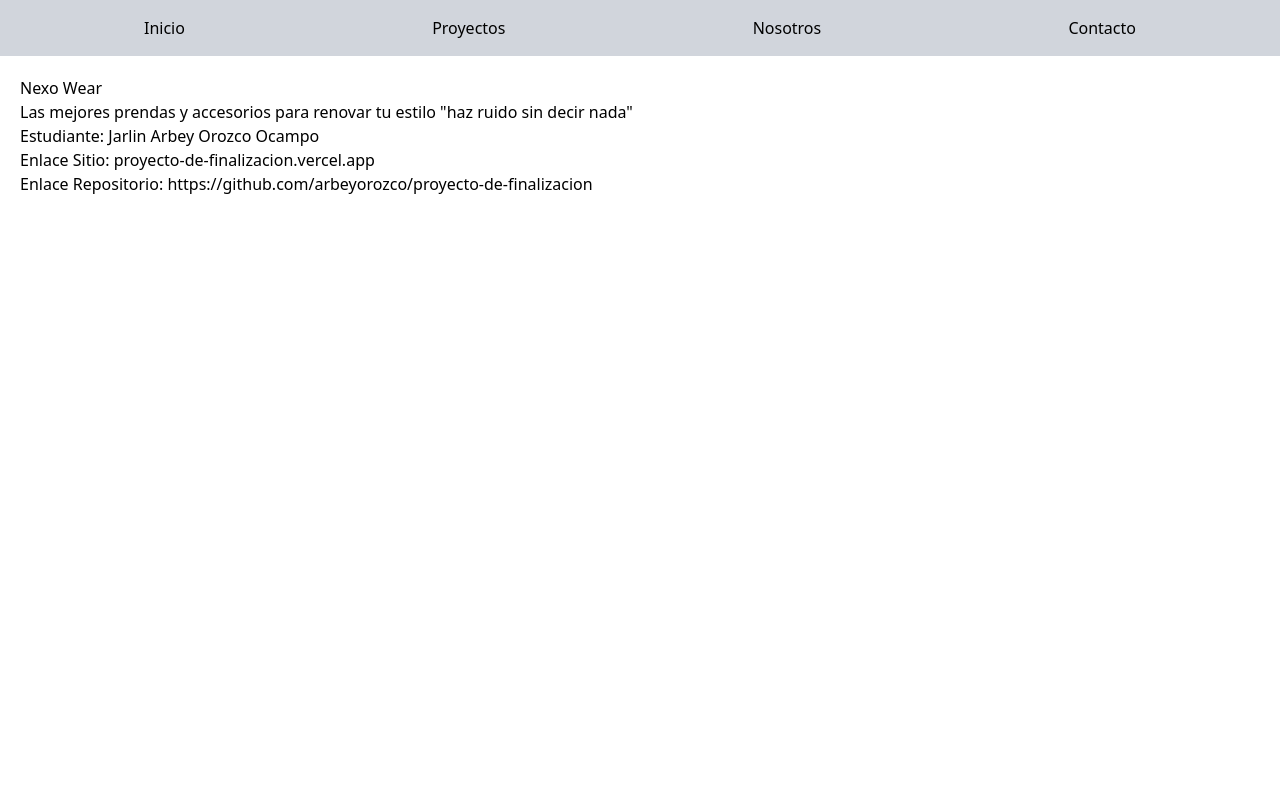
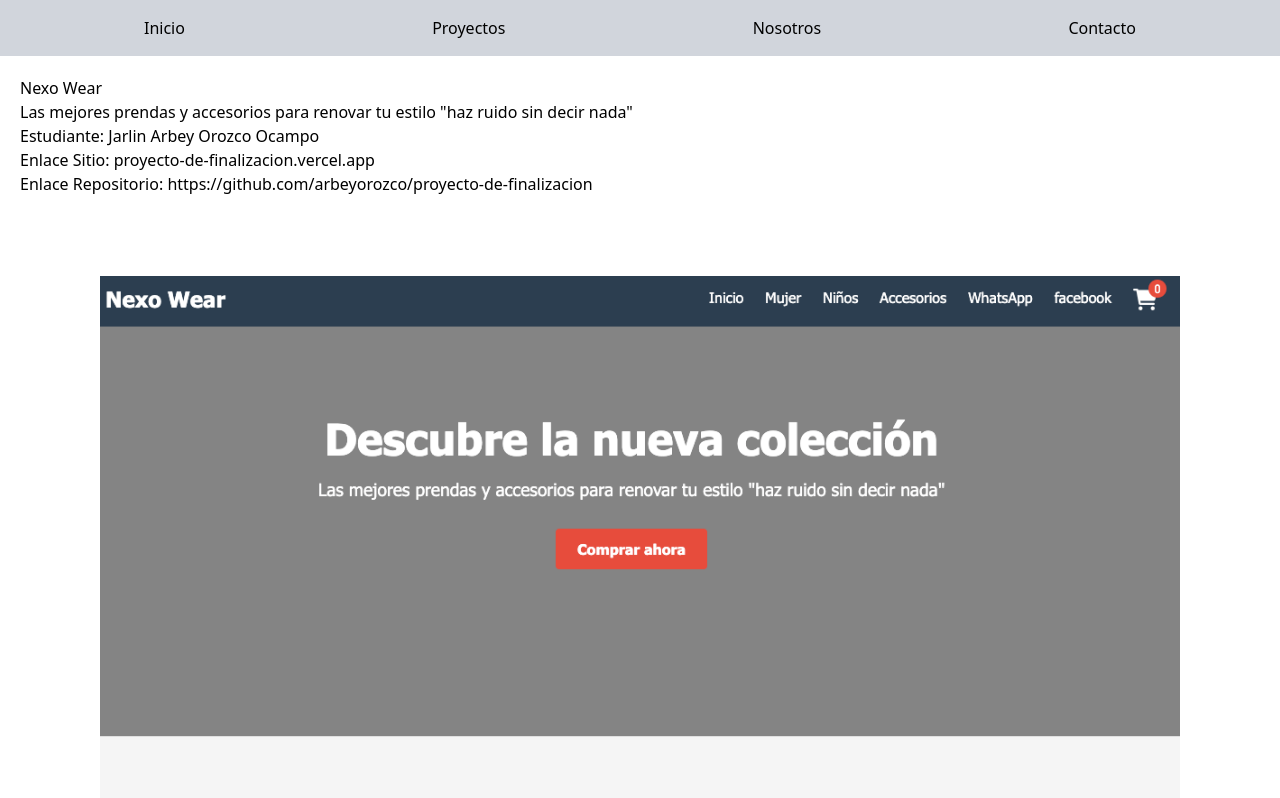
Before and after one commit to cencaladev/Cencala0125, a plain HTML site: page proyectos/NexoWear.html in a window 1280 px wide. Shown: the top 798 px of the page. Drawn offline with nearby package versions, Linux system fonts and the light colour scheme.

Commit message:
add images

```diff
--- a/proyectos/NexoWear.html
+++ b/proyectos/NexoWear.html
@@ -18,6 +18,10 @@
         <p>Estudiante: Jarlin Arbey Orozco Ocampo</p>
         <p>Enlace Sitio: <a href="https://proyecto-de-finalizacion.vercel.app">proyecto-de-finalizacion.vercel.app</a></p>
         <p>Enlace Repositorio: <a href="https://github.com/arbeyorozco/proyecto-de-finalizacion">https://github.com/arbeyorozco/proyecto-de-finalizacion</a></p>
+
+        <div class="flex justify-center p-20">
+            <img src="/images/nexoweb.png" alt="">
+        </div>
     </div>
 </body>
 </html>
```
Also changed, not shown: images/nexoweb.png (added).
